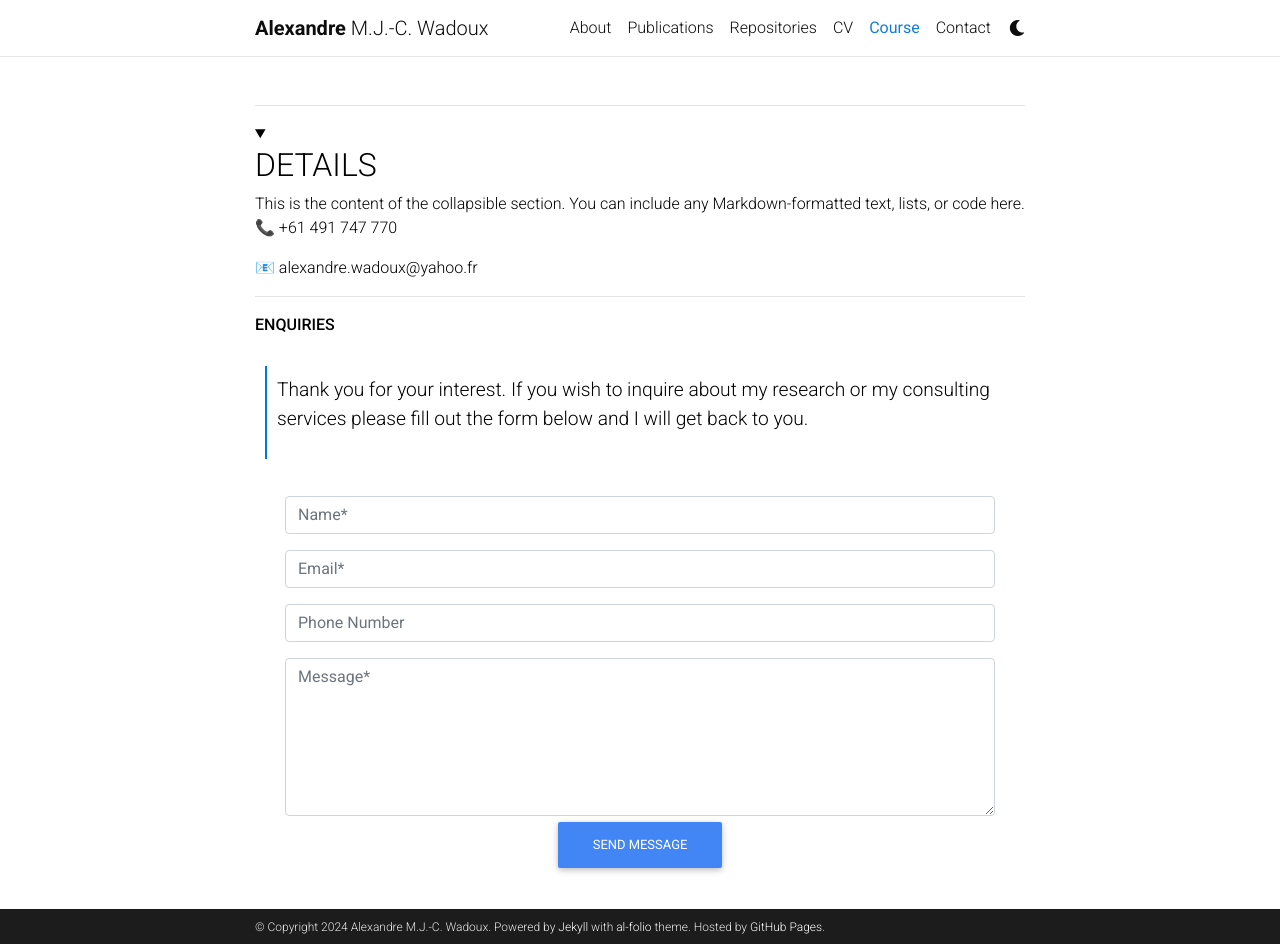
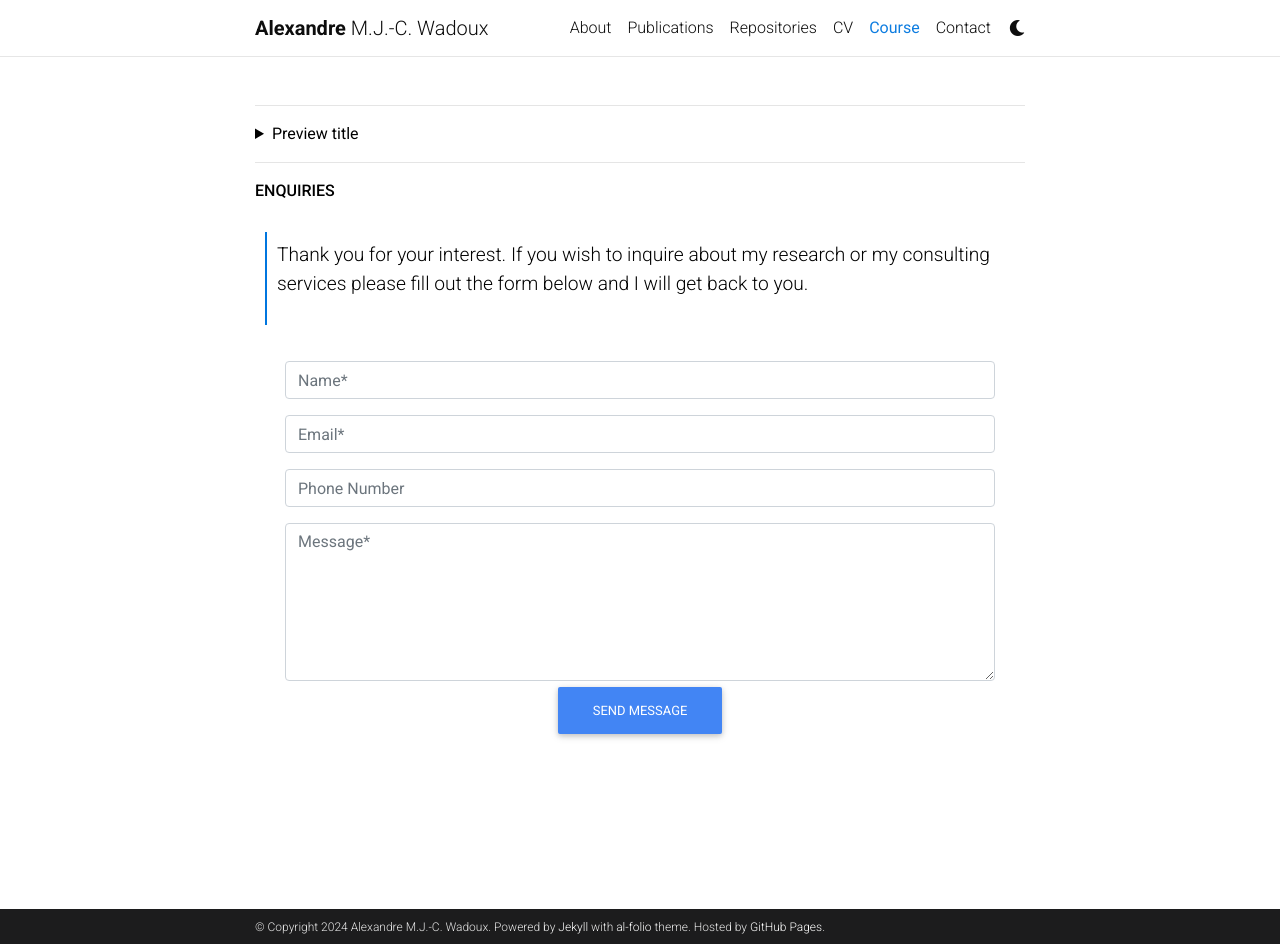
Before and after one commit to AlexandreWadoux/AlexandreWadoux.github.io, a Jekyll site: the page built from _pages/Course_spectroscopy_with_R.md, in a window 1280 px wide and 944 px high. Built offline with Jekyll 4.4.1, drawn with Linux system fonts in a browser that asks for light colours; emoji names are drawn with the system emoji font; comment, search, counter and statistics services are not loaded; a style sheet for code colours, icons or effects is not loaded.

Commit message:
Update Course_spectroscopy_with_R.md

```diff
--- a/_pages/Course_spectroscopy_with_R.md
+++ b/_pages/Course_spectroscopy_with_R.md
@@ -9,16 +9,19 @@ nav_order: 5
 
 ----
 
+<details>
+<summary><b>Preview title</b></summary>
 
-<details open>
-<summary><h2> DETAILS </h2></summary>
-This is the content of the collapsible section. You can include any Markdown-formatted text, lists, or code here.
-</details>
+_Markdown is valid, but add empty lines to separate from the HTML tags._
 
 :telephone_receiver: +61 491 747 770
 
 :email: alexandre.wadoux@yahoo.fr
 
+</details>
+
+
+
 ----
 **ENQUIRIES**
 
```
